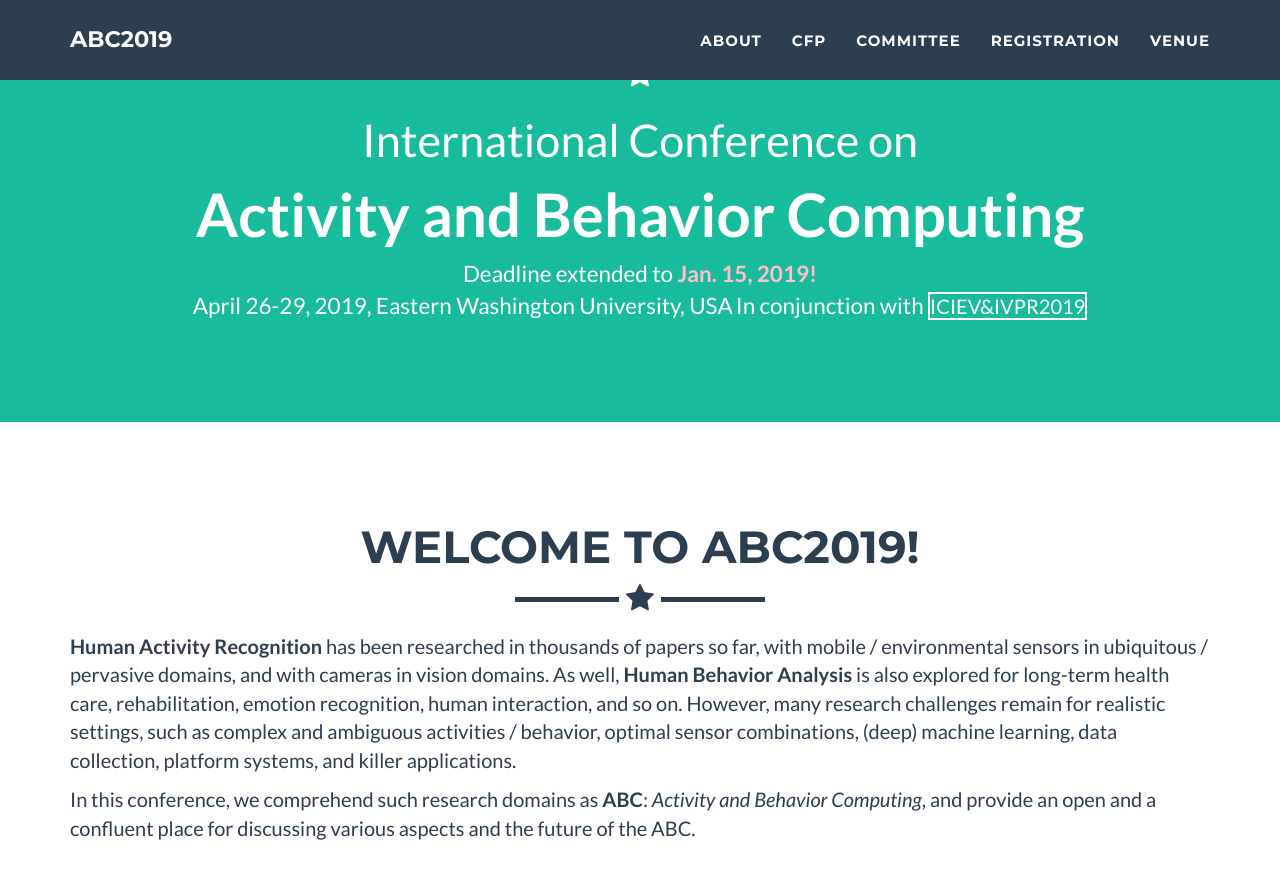
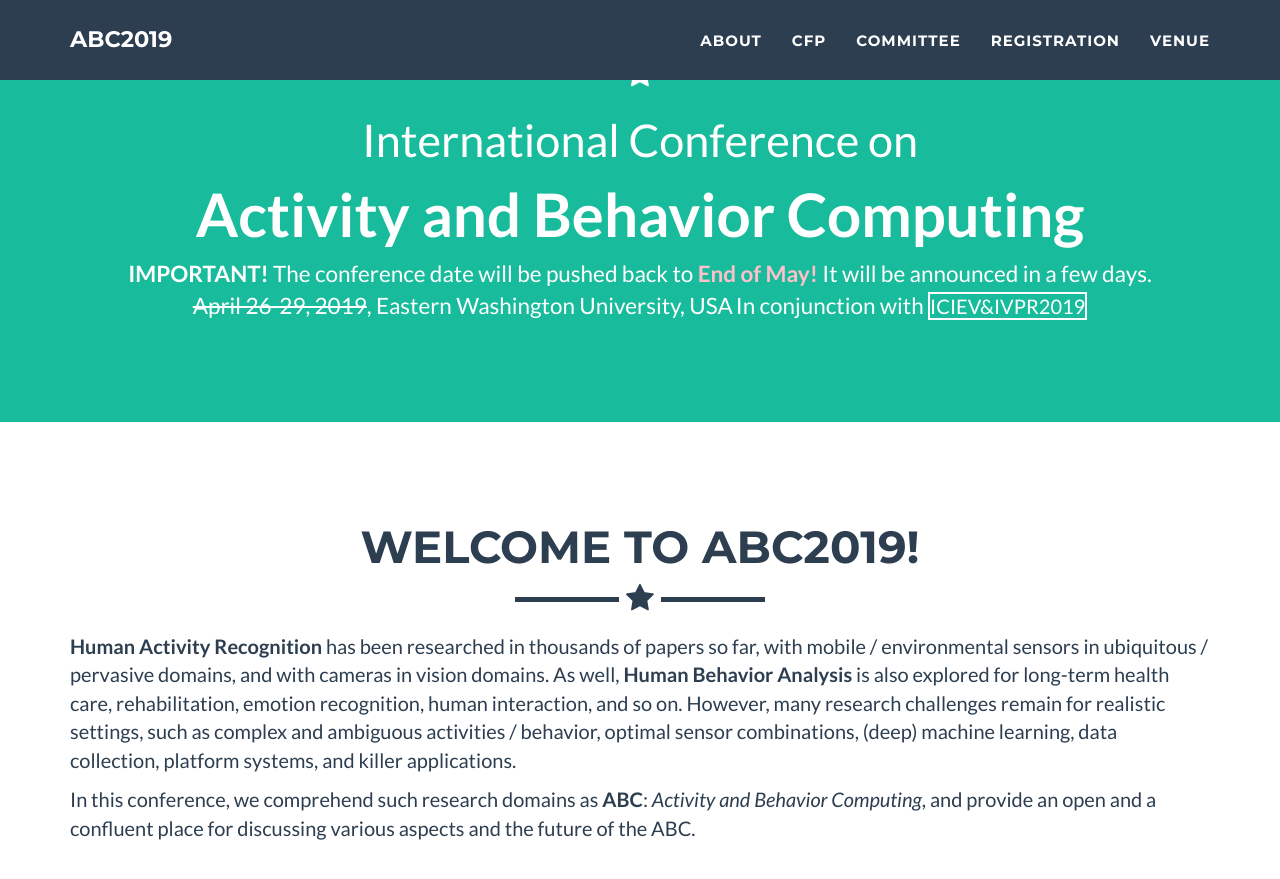
Before and after one commit to abc-research/2019, a Jekyll site: the page built from index.html, in a window 1280 px wide and 900 px high, scrolled down 466 px. Shown: the top 879 px of the window. Built offline with Jekyll 4.4.1, drawn with Linux system fonts in a browser that asks for light colours.

Commit message:
Update _config.yml

```diff
--- a/_config.yml
+++ b/_config.yml
@@ -8,7 +8,7 @@
 conf_title2: "Activity and Behavior Computing"
 meta_author: Sozo Inoue
 location: Eastern Washington University, USA
-date: Deadline extended to <b style="color:pink">Jan. 15, 2019!</b><br/>April 26-29, 2019
+date: <b>IMPORTANT!</b> The conference date will be pushed back to <b style="color:pink">End of May!</b> It will be announced in a few days.<br/><strike>April 26-29, 2019</strike>
 conjunction:
   name: ICIEV&IVPR2019
   url: http://cennser.org/ICIEV/
```
